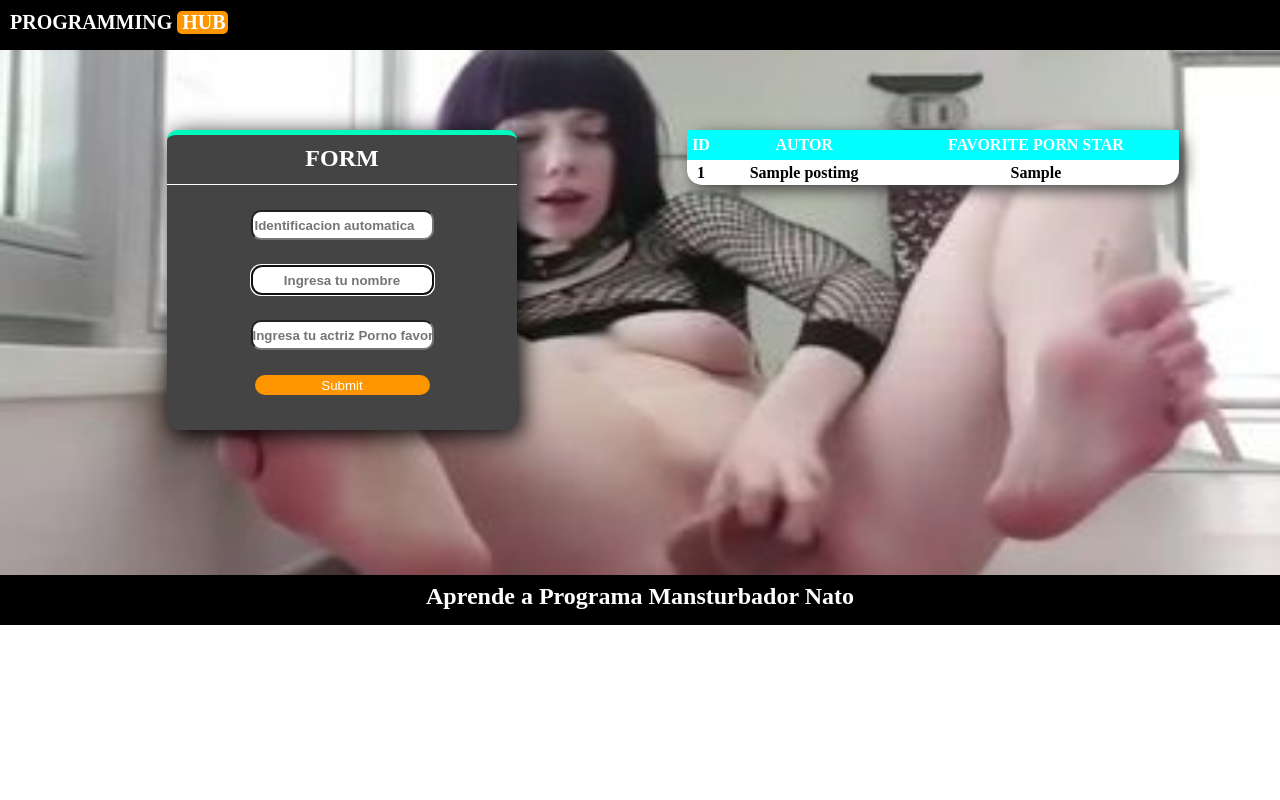
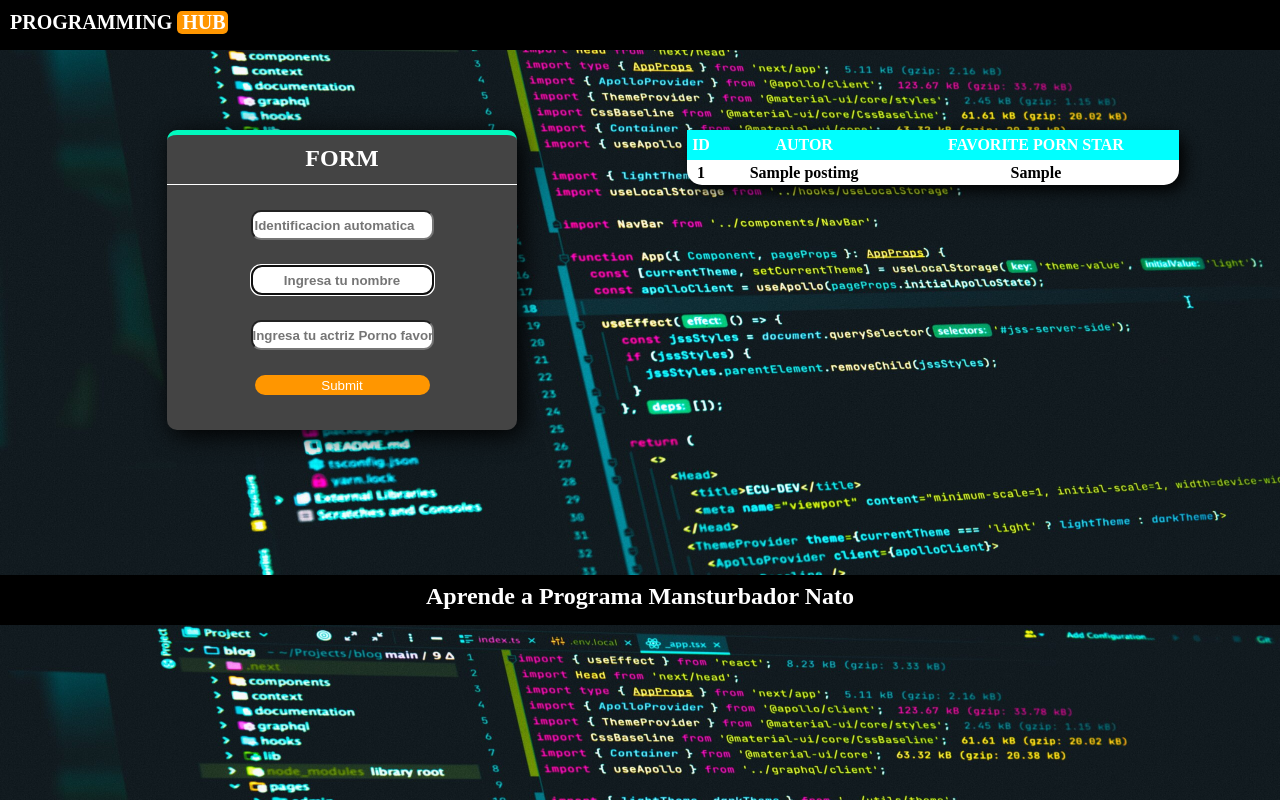
Before and after one commit to Davidmac10/CRUD-, a PHP site: page / in a window 1280 px wide. Run offline with PHP 8.4, Linux system fonts and the light colour scheme; tables that the repository leaves empty or names only in its code hold one stand-in row (values such as "Sample post").

Commit message:
cambie la imagen y cree una carpeta para la misma

```diff
--- a/css/archivo css.css
+++ b/css/archivo css.css
@@ -5,8 +5,7 @@
 }
 
 body{
-    background-image: url("../background.jpg");
-    background-repeat: no-repeat;
+    background-image: url("../media/juanjo-jaramillo-mZnx9429i94-unsplash-scaled.jpg");
     background-size: 100% 100%;
 }
 
@@ -110,7 +109,7 @@ table{
     width: 90%;
     margin: auto;
     border-collapse: collapse;
-    box-shadow: 5px 5px 15px #444;
+    box-shadow: 5px 5px 15px #000;
     background-color: #fff;
     border-radius: 15px;
 }
```
Also changed, not shown: background.jpg (deleted), media/juanjo-jaramillo-mZnx9429i94-unsplash-scaled.jpg (added).
